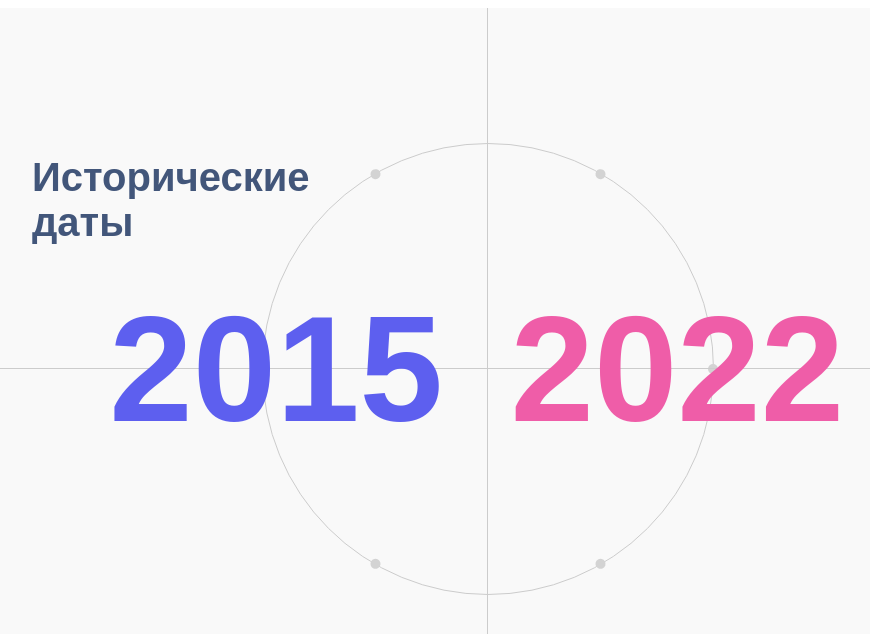
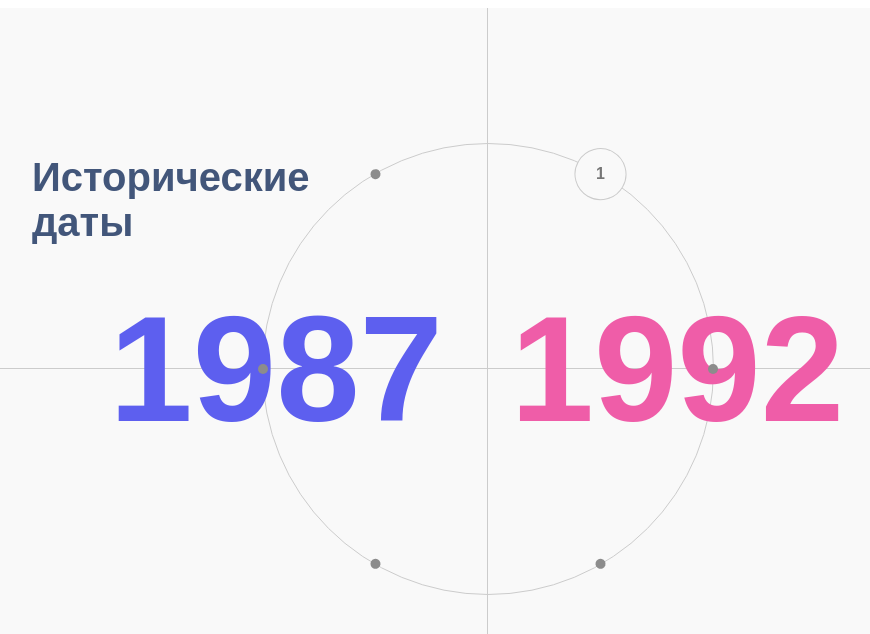
Before and after one commit to mayerprog/historical-events, a React app: page / in a window 1280 px wide. Shown: the top 634 px of the page, without its empty margins (153-1023 px from the left). Built offline with nearby package versions, Linux system fonts and the light colour scheme.

Commit message:
feat: configure working with data + add first functions and conditionals

```diff
--- a/mock-data.json
+++ b/mock-data.json
@@ -1,49 +1,156 @@
-{
-  "events": {
-    "Кино": [
+[
+  {
+    "area": "Кино",
+    "years": [
       {
-        "1987": "Премьера фильма «Последний император», получившего 9 премий «Оскар»."
+        "year": "1987",
+        "text": "Премьера фильма «Последний император», получившего 9 премий «Оскар»."
       },
-      { "1988": "Выход фильма «Кто подставил кролика Роджера?»." },
-      { "1989": "Премьера фильма «Мертвец» Джима Джармуша." },
-      { "1990": "Выход культового фильма «Красотка»." },
-      { "1991": "Премьера фильма «Терминатор 2: Судный день»." },
-      { "1992": "Выход фильма «Криминальное чтиво» в Каннах." }
-    ],
-    "Искусство": [
-      { "1993": "Возвращение «Моны Лизы» на выставку после реставрации." },
-      { "1994": "Запуск Венецианской биеннале с новой концепцией." },
-      { "1995": "Проведение масштабной ретроспективы Пикассо в Париже." },
-      { "1996": "Открытие Центра искусств Королевы Софии в Мадриде." },
-      { "1997": "Премьера новой галереи Тейт Модерн в Лондоне." }
-    ],
-    "Спорт": [
-      { "1998": "Франция выигрывает чемпионат мира по футболу." },
-      { "1999": "Майкл Джордан завершает карьеру в НБА." },
-      { "2000": "Олимпийские игры в Сиднее, Австралия." },
-      { "2001": "Победа Лэнса Армстронга на Тур де Франс." },
-      { "2002": "Сборная Бразилии выигрывает чемпионат мира по футболу." }
-    ],
-    "Музыка": [
-      { "2003": "Выход альбома 50 Cent «Get Rich or Die Tryin’»." },
-      { "2004": "Кайли Миноуг выпускает хит «Can't Get You Out of My Head»." },
-      { "2005": "Воссоединение группы Pink Floyd на концерте Live 8." },
-      { "2006": "Релиз альбома Джастина Тимберлейка «FutureSex/LoveSounds»." },
-      { "2007": "Выход альбома Radiohead «In Rainbows» через интернет." }
-    ],
-    "IT": [
-      { "2008": "Запуск iPhone 3G и App Store от Apple." },
-      { "2009": "Создание криптовалюты Bitcoin." },
-      { "2010": "Запуск социальной сети Instagram." },
-      { "2011": "Выход первого планшета iPad от Apple." },
-      { "2012": "Facebook становится публичной компанией." }
-    ],
-    "Космос": [
-      { "2013": "Китай запускает лунный ровер Chang’e-3." },
-      { "2014": "Посадка модуля Philae на комету Чурюмова-Герасименко." },
-      { "2015": "Открытие NASA воды на Марсе." },
-      { "2016": "Успешная миссия SpaceX с первой многоразовой ракетой." },
-      { "2017": "Запуск космического телескопа TESS для поиска экзопланет." }
+      {
+        "year": "1988",
+        "text": "Выход фильма «Кто подставил кролика Роджера?»."
+      },
+      {
+        "year": "1989",
+        "text": "Премьера фильма «Мертвец» Джима Джармуша."
+      },
+      {
+        "year": "1990",
+        "text": "Выход культового фильма «Красотка»."
+      },
+      {
+        "year": "1991",
+        "text": "Премьера фильма «Терминатор 2: Судный день»."
+      },
+      {
+        "year": "1992",
+        "text": "Выход фильма «Криминальное чтиво» в Каннах."
+      }
+    ]
+  },
+  {
+    "area": "Искусство",
+    "years": [
+      {
+        "year": "1993",
+        "text": "Возвращение «Моны Лизы» на выставку после реставрации."
+      },
+      {
+        "year": "1994",
+        "text": "Запуск Венецианской биеннале с новой концепцией."
+      },
+      {
+        "year": "1995",
+        "text": "Проведение масштабной ретроспективы Пикассо в Париже."
+      },
+      {
+        "year": "1996",
+        "text": "Открытие Центра искусств Королевы Софии в Мадриде."
+      },
+      {
+        "year": "1997",
+        "text": "Премьера новой галереи Тейт Модерн в Лондоне."
+      }
+    ]
+  },
+  {
+    "area": "Спорт",
+    "years": [
+      {
+        "year": "1998",
+        "text": "Франция выигрывает чемпионат мира по футболу."
+      },
+      {
+        "year": "1999",
+        "text": "Майкл Джордан завершает карьеру в НБА."
+      },
+      {
+        "year": "2000",
+        "text": "Олимпийские игры в Сиднее, Австралия."
+      },
+      {
+        "year": "2001",
+        "text": "Победа Лэнса Армстронга на Тур де Франс."
+      },
+      {
+        "year": "2002",
+        "text": "Сборная Бразилии выигрывает чемпионат мира по футболу."
+      }
+    ]
+  },
+  {
+    "area": "Музыка",
+    "years": [
+      {
+        "year": "2003",
+        "text": "Выход альбома 50 Cent «Get Rich or Die Tryin’»."
+      },
+      {
+        "year": "2004",
+        "text": "Кайли Миноуг выпускает хит «Can't Get You Out of My Head»."
+      },
+      {
+        "year": "2005",
+        "text": "Воссоединение группы Pink Floyd на концерте Live 8."
+      },
+      {
+        "year": "2006",
+        "text": "Релиз альбома Джастина Тимберлейка «FutureSex/LoveSounds»."
+      },
+      {
+        "year": "2007",
+        "text": "Выход альбома Radiohead «In Rainbows» через интернет."
+      }
+    ]
+  },
+  {
+    "area": "IT",
+    "years": [
+      {
+        "year": "2008",
+        "text": "Запуск iPhone 3G и App Store от Apple."
+      },
+      {
+        "year": "2009",
+        "text": "Создание криптовалюты Bitcoin."
+      },
+      {
+        "year": "2010",
+        "text": "Запуск социальной сети Instagram."
+      },
+      {
+        "year": "2011",
+        "text": "Выход первого планшета iPad от Apple."
+      },
+      {
+        "year": "2012",
+        "text": "Facebook становится публичной компанией."
+      }
+    ]
+  },
+  {
+    "area": "Космос",
+    "years": [
+      {
+        "year": "2013",
+        "text": "Китай запускает лунный ровер Chang’e-3."
+      },
+      {
+        "year": "2014",
+        "text": "Посадка модуля Philae на комету Чурюмова-Герасименко."
+      },
+      {
+        "year": "2015",
+        "text": "Открытие NASA воды на Марсе."
+      },
+      {
+        "year": "2016",
+        "text": "Успешная миссия SpaceX с первой многоразовой ракетой."
+      },
+      {
+        "year": "2017",
+        "text": "Запуск космического телескопа TESS для поиска экзопланет."
+      }
     ]
   }
-}
+]
--- a/src/components/HistoryCircle/HistoryCircle.module.scss
+++ b/src/components/HistoryCircle/HistoryCircle.module.scss
@@ -78,10 +78,40 @@
   top: 0;
 }
 
-.smallCircle {
+.closedCircle,
+.openedCircle {
   position: absolute;
+  border-radius: 50%;
+}
+
+.closedCircle {
   width: 10px;
   height: 10px;
-  background-color: lightgray;
-  border-radius: 50%;
+  background-color: rgb(140, 140, 140);
+  z-index: 1000;
 }
+
+.openedCircle {
+  width: 50px;
+  height: 50px;
+  border: 1px solid #ccc;
+  display: flex;
+  align-items: center;
+  justify-content: center;
+  background-color: #f9f9f9;
+  z-index: 998;
+  cursor: pointer;
+}
+
+.circleNumber {
+  display: flex;
+  justify-content: center;
+  align-items: center;
+  width: 100%;
+  height: 100%;
+  font-size: 16px;
+  font-weight: bold;
+  color: #767676;
+  font-family: "PT Sans", sans-serif;
+  pointer-events: none;
+}
--- a/src/components/HistoryCircle/HistoryCircle.tsx
+++ b/src/components/HistoryCircle/HistoryCircle.tsx
@@ -1,26 +1,65 @@
-import React from "react";
+import React, { useState } from "react";
 import styles from "./HistoryCircle.module.scss";
+import events from "./../../../mock-data.json";
+
+interface Area {
+  area: string;
+  years: Year[];
+}
+
+interface Year {
+  year: string;
+  text: string;
+}
 
 const HistoryCircle: React.FC = () => {
-  const smallCircles = Array.from({ length: 6 });
+  const [activeIndex, setActiveIndex] = useState(0);
+
+  const chosenYears = events[activeIndex].years;
+
+  const rotateDegree = (index: number) => index * (360 / events.length) + 30;
+
+  const handleEventClick = (index: number) => {
+    setActiveIndex(index);
+  };
 
   return (
     <div className={styles.container}>
       <h1 className={styles.title}>Исторические даты</h1>
       <div className={styles.circleContainer}>
         <div className={styles.circle}>
-          <span className={`${styles.date} ${styles.left}`}>2015</span>
-          <span className={`${styles.date} ${styles.right}`}>2022</span>
-          {smallCircles.map((_, index) => (
+          <span className={`${styles.date} ${styles.left}`}>
+            {chosenYears[0]?.year}
+          </span>
+          <span className={`${styles.date} ${styles.right}`}>
+            {chosenYears[chosenYears.length - 1]?.year}
+          </span>
+          {events.map((_, index) => (
             <div
               key={index}
-              className={styles.smallCircle}
+              className={`${
+                index === activeIndex
+                  ? styles.openedCircle
+                  : styles.closedCircle
+              }`}
               style={{
-                transform: `rotate(${
-                  index * (360 / smallCircles.length) + 30
-                }deg) translate(0, -225px)`,
+                transform: `rotate(${rotateDegree(
+                  index
+                )}deg) translate(0, -225px)`,
               }}
-            ></div>
+              onClick={() => handleEventClick(index)}
+            >
+              {index === activeIndex && (
+                <span
+                  style={{
+                    transform: `rotate(-${rotateDegree(index)}deg)`,
+                  }}
+                  className={styles.circleNumber}
+                >
+                  {index + 1}
+                </span>
+              )}
+            </div>
           ))}
         </div>
       </div>
```
